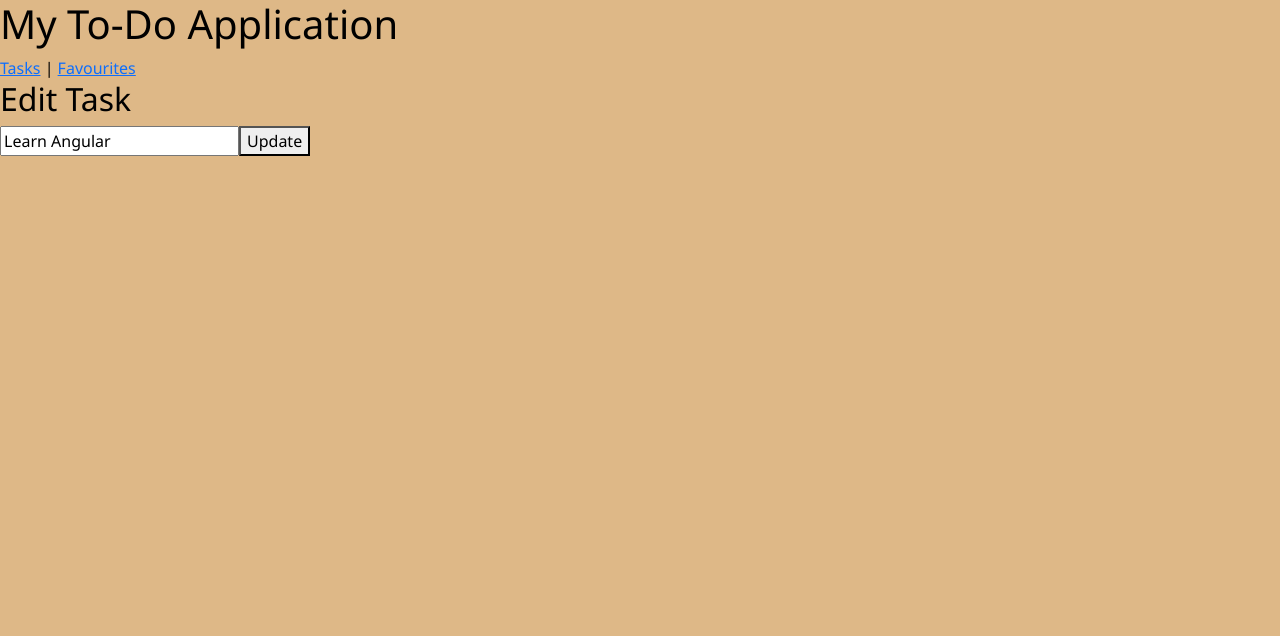
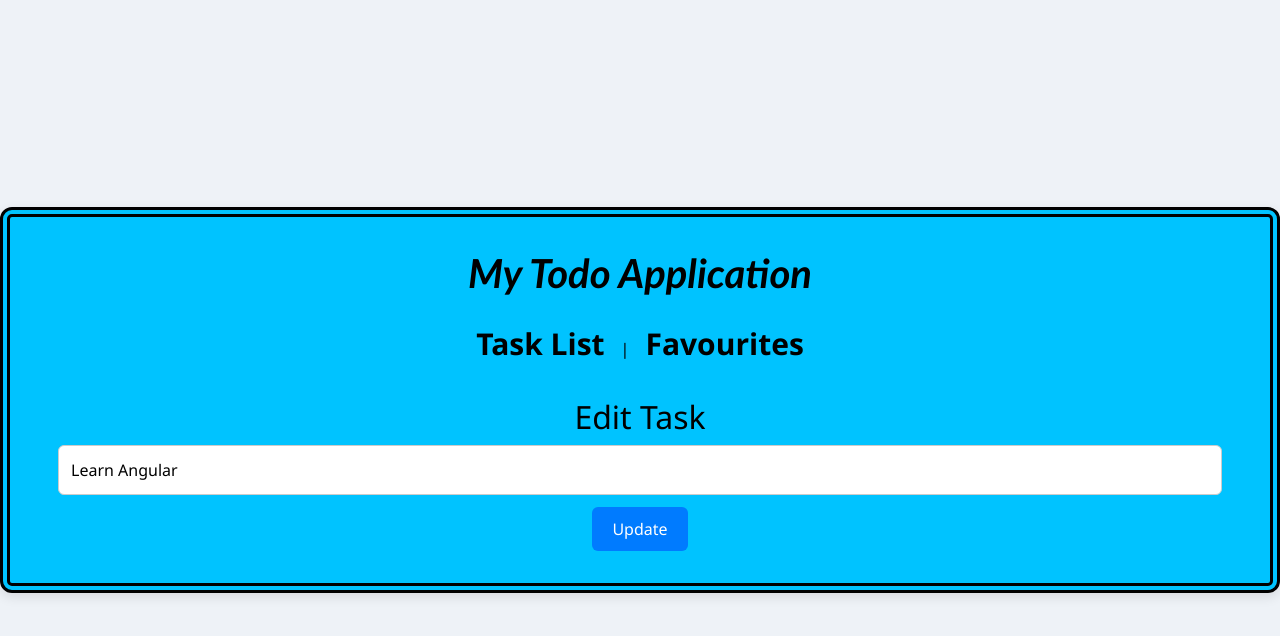
Before and after one commit to anguptacleo/mytodolist, an Angular app: page /edit/1 in a window 1280 px wide. Shown: the top 636 px of the page. Built offline with nearby package versions, Linux system fonts and the light colour scheme.

Commit message:
Add delete task feature and reactive updates

```diff
--- a/src/app/app.component.html
+++ b/src/app/app.component.html
@@ -1,9 +1,11 @@
-<h1>📝 My Todo Application</h1>
+<div class="app-container">
+  <h1> My Todo Application</h1>
 
-<nav>
-  <a routerLink="/list"> Task List</a> |
-  <a routerLink="/favourites"> Favourites</a>
+  <nav>
+    <a routerLink="/list" routerLinkActive="active-link">Task List</a>
+    <span>|</span>
+    <a routerLink="/favourites" routerLinkActive="active-link">Favourites</a>
+  </nav>
 
-</nav>
-
-<router-outlet></router-outlet>
+  <router-outlet></router-outlet>
+</div>
--- a/src/app/app.component.scss
+++ b/src/app/app.component.scss
@@ -1,47 +1,53 @@
-/* styles.scss or app.component.scss */
-
-body {
-  margin: 0;
-  font-family: 'Segoe UI', Tahoma, Geneva, Verdana, sans-serif;
-  background-color: #f4f7f9;
-  color: #2c3e50;
+:host {
+  display: flex;
+  justify-content: center;
+  align-items: center;
+  height: 100vh;
+  background-color: #eef2f7;
+  font-family: 'Segoe UI', sans-serif;
 }
 
 .app-container {
-  padding: 20px;
-  max-width: 800px;
-  margin: auto;
-  background-color: #ffffff;
-  box-shadow: 0 0 10px rgba(0, 0, 0, 0.1);
-  border-radius: 10px;
+  background-color:rgb(0, 195, 255);
+  padding: 2rem 3rem;
+  border-radius: 12px;
+  box-shadow: 0 4px 12px rgba(0, 0, 0, 0.1);
+  text-align: center;
+  min-width: 320px;
+  max-width: 1300px;
+  width: 100%;
+  border-width: 10px;
+  border-style: groove;
+border-style: double;
+border-color: black;
+
 }
 
-.main-heading {
-  text-align: center;
-  font-size: 32px;
-  font-weight: bold;
-  margin-bottom: 20px;
-  color: #34495e;
+h1 {
+  margin-bottom: 1.5rem;
+  color: black;
+  font-weight: 700;
+  font-style: italic;
+  font-family: 'Trebuchet MS', 'Lucida Sans Unicode', 'Lucida Grande', 'Lucida Sans', Arial, sans-serif;
 }
 
-.nav-bar {
-  text-align: center;
-  margin-bottom: 30px;
+nav {
+  margin-bottom: 2rem;
 
   a {
-    margin: 0 12px;
+    margin: 0 1rem;
     text-decoration: none;
-    font-weight: bold;
-    color: #2980b9;
-    transition: color 0.3s ease;
+    color: black;
+    font-weight: 600;
+    transition: color 0.2s ease;
+    font-size: 30px;
 
     &:hover {
-      color: #1abc9c;
+      color: #0d47a1;
     }
 
     &.active-link {
       text-decoration: underline;
-      color: #e67e22;
     }
   }
 }
--- a/src/app/app.component.ts
+++ b/src/app/app.component.ts
@@ -5,14 +5,8 @@ import { RouterModule } from '@angular/router';
   selector: 'app-root',
   standalone: true,
   imports: [RouterModule],
-  template: ` <h1>My To-Do Application</h1>
-    <nav>
-      <a routerLink="/">Tasks</a> |
-      <a routerLink="/favourites">Favourites</a>
-
-    </nav>
-    <router-outlet></router-outlet>
-  `
+ templateUrl: './app.component.html',
+ styleUrls: ['./app.component.scss']
 
 })
 export class AppComponent {
--- a/src/app/edit-list/edit-list.component.html
+++ b/src/app/edit-list/edit-list.component.html
@@ -2,5 +2,6 @@
 <h2>Edit Task</h2>
 <div *ngIf="task">
   <input [(ngModel)]="updatedTitle" />
-  <button (click)="updateTask()">Update</button>
+  <button (click)="updateTodotask()">Update</button>
+
 </div>
--- a/src/app/edit-list/edit-list.component.scss
+++ b/src/app/edit-list/edit-list.component.scss
@@ -0,0 +1,22 @@
+input {
+  width: 100%;
+  padding: 12px;
+  font-size: 1rem;
+  margin-bottom: 12px;
+  border: 1px solid #ccc;
+  border-radius: 6px;
+}
+
+button {
+  padding: 10px 20px;
+  font-size: 1rem;
+  background-color: #007bff; /* blue */
+  color: white;
+  border: none;
+  border-radius: 6px;
+  cursor: pointer;
+}
+
+button:hover {
+  background-color: #0056b3; /* darker blue on hover */
+}
--- a/src/app/edit-list/edit-list.component.ts
+++ b/src/app/edit-list/edit-list.component.ts
@@ -15,6 +15,7 @@ import { Todotask } from '../task.model'; // ✅ correct
     RouterModule // ✅ include FormsModule here
   ],
   templateUrl: './edit-list.component.html',
+  styleUrls: ['./edit-list.component.scss']
 })
 export class EditListComponent implements OnInit {
   taskId!: number;
--- a/src/app/favourite-list/favourite-list.component.scss
+++ b/src/app/favourite-list/favourite-list.component.scss
@@ -16,6 +16,11 @@ ul {
   list-style: none;
   padding: 0;
   margin: 0;
+  max-height: 400px;
+  overflow-y: auto;
+  border: 1px solid #ccc;
+  border-radius: 8px;
+
 
   li {
     background-color: #fff8e1;
@@ -23,10 +28,17 @@ ul {
     margin-bottom: 0.5rem;
     border-radius: 6px;
     border: 1px solid #ffe082;
-    font-size: 16px;
+    font-size: 25px;
+    font-family: 'Gill Sans', 'Gill Sans MT', Calibri, 'Trebuchet MS', sans-serif;
+    font-style: italic;
+    font-weight: 500;
     display: flex;
     justify-content: space-between;
     align-items: center;
+    transition: background-color 0.3s ease;
+    &:hover {
+      background-color: #fff3e0;
+    }
 
 
   }
--- a/src/app/task-list/task-list.component.html
+++ b/src/app/task-list/task-list.component.html
@@ -1,22 +1,34 @@
+<div class="task-list-wrapper">
   <h2>All Tasks</h2>
 
+  <div class="add-task">
     <input #taskTitle type="text" placeholder="New Task" />
     <button (click)="addTask(taskTitle.value); taskTitle.value=''">Add</button>
+  </div>
 
-<div *ngIf="tasks.length === 0">
+  <div *ngIf="tasks.length === 0" class="empty-message">
     <p>No tasks available. Start by adding one!</p>
   </div>
 
   <ul *ngIf="tasks.length > 0">
-  <li *ngFor="let task of tasks">
-    {{ task.title }}
+    <li *ngFor="let task of tasks" [class.completed]="task.completed">
+      <div class="task-left">
+        <input type="checkbox" [(ngModel)]="task.completed" />
+        <span>{{ task.title }}</span>
+      </div>
 
-    <!-- ⭐ Favourite Icon -->
+      <div class="task-actions">
+        <!-- Toggle Favourite -->
         <button (click)="toggleFavourite(task.id)">
           {{ task.isFavourite ? '⭐' : '☆' }}
         </button>
 
-    <!-- ✏️ Edit Button -->
-    <button (click)="goToEdit(task.id)">Edit</button>
+        <!-- Edit -->
+        <button (click)="goToEdit(task.id)">✏️</button>
+
+        <!-- Delete -->
+        <button (click)="deleteTask(task.id)">🗑️</button>
+      </div>
     </li>
   </ul>
+</div>
--- a/src/app/task-list/task-list.component.scss
+++ b/src/app/task-list/task-list.component.scss
@@ -1,66 +1,106 @@
-:host {
-  display: block;
-  padding: 1.5rem;
-  background-color: #f5f7fa;
-  color: #333;
+.task-list-wrapper {
+  max-width: 600px;
+  margin: 2rem auto;
+  padding: 2rem;
+  background-color: #ffffff;
+  border-radius: 12px;
+  box-shadow: 0 4px 12px rgba(0, 0, 0, 0.05);
   font-family: 'Segoe UI', sans-serif;
+
+  h2 {
+    color: black;
+    margin-bottom: 30px;
+    text-align: center;
+    font-family: 'Gill Sans', 'Gill Sans MT', Calibri, 'Trebuchet MS', sans-serif;
+    font-style: italic;
+    font-size: 50px;
+    font-weight: 600px;
+
+  }
+
+  .add-task {
+    display: flex;
+    gap: 0.5rem;
+    margin-bottom: 2rem;
+
+    input {
+      flex: 1;
+      padding: 0.75rem;
+      font-size: 1rem;
+      border: 1px solid #ccc;
       border-radius: 8px;
     }
 
-h2 {
-  color: #1976d2;
-  margin-bottom: 1rem;
-  font-weight: 600;
-  font-family: 'Franklin Gothic Medium', 'Arial Narrow', Arial, sans-serif;
-}
-
-input[type='text'] {
-  padding: 0.5rem;
-  width: 60%;
-  border: 1px solid #ccc;
-  border-radius: 5px;
-  margin-right: 0.5rem;
-  font-size: 16px;
-}
-
     button {
-  padding: 0.5rem 1rem;
-  font-size: 14px;
-  margin-left: 0.25rem;
-  border: none;
-  border-radius: 5px;
+      padding: 0.75rem 1rem;
+      font-size: 0.95rem;
       background-color: #1976d2;
       color: white;
+      border: none;
+      border-radius: 8px;
       cursor: pointer;
-  transition: background-color 0.3s ease;
 
       &:hover {
         background-color: #125aa3;
       }
     }
+  }
+
+  .empty-message {
+    text-align: center;
+    color: #888;
+    font-style: italic;
+  }
 
   ul {
-  margin-top: 1.5rem;
-  padding-left: 0;
-  list-style-type: none;
+    list-style: none;
+    padding: 0;
 
     li {
-    background-color: white;
+      background-color: #f9f9f9;
       border: 1px solid #ddd;
-    padding: 0.75rem;
-    margin-bottom: 0.5rem;
-    border-radius: 5px;
+      border-radius: 8px;
+      padding: 0.75rem 1rem;
+      margin-bottom: 0.75rem;
       display: flex;
       justify-content: space-between;
       align-items: center;
 
+      &.completed {
+        span {
+          text-decoration: line-through;
+          color: #aaa;
+        }
+      }
+
+      .task-left {
+        display: flex;
+        align-items: center;
+        gap: 0.75rem;
+      }
+
+      .task-actions {
+        display: flex;
+        gap: 0.5rem;
+
         button {
-      margin-left: 10px;
+          background-color: transparent;
+          border: none;
+          cursor: pointer;
+          font-size: 1.1rem;
+          color: #1976d2;
+          transition: transform 0.2s ease;
+          padding: 0.25rem;
+          border-radius: 50%;
+          margin-left: 20px;
+        }
+
+        button:hover {
+          transform: scale(1.1);
+          color: #0d47a1;
+
         }
       }
     }
-
-p {
-  font-style: italic;
-  color: #888;
   }
+}
--- a/src/app/task-list/task-list.component.ts
+++ b/src/app/task-list/task-list.component.ts
@@ -9,19 +9,29 @@ import { Todotask } from '../task.model';
   standalone: true,
   imports: [CommonModule],
   templateUrl: './task-list.component.html',
+  styleUrls: ['./task-list.component.scss']
 })
 export class TaskListComponent {
   tasks: Todotask[] = [];
 
   constructor(private taskService: TaskService, private router: Router) {}
 
+
   ngOnInit() {
-    this.tasks = this.taskService.getTasks();
-  }
+  this.taskService.tasks$.subscribe(tasks => {
+    this.tasks = tasks;
+  });
+}
+
   addTask(title: string) {
     this.taskService.addTask(title);
     this.tasks = this.taskService.getTasks(); // update task list
   }
+  deleteTask(id: number): void {
+  this.taskService.deleteTask(id);
+}
+
+
 
 
   toggleFavourite(id: number) {
--- a/src/app/task.service.ts
+++ b/src/app/task.service.ts
@@ -54,9 +54,10 @@ export class TaskService {
   }
 
   deleteTask(id: number): void {
-    this.tasks = this.tasks.filter(task => task.id !== id);
-    this.tasksSubject.next(this.tasks);  // Notify deletion
-  }
+  const updated = this.tasksSubject.value.filter(t => t.id !== id);
+  this.tasksSubject.next(updated);
+}
+
 
   getFavouriteTasks(): Todotask[] {
     return this.tasks.filter(task => task.isFavourite);
```
Lines whose indentation alone changed are shown as unchanged.
